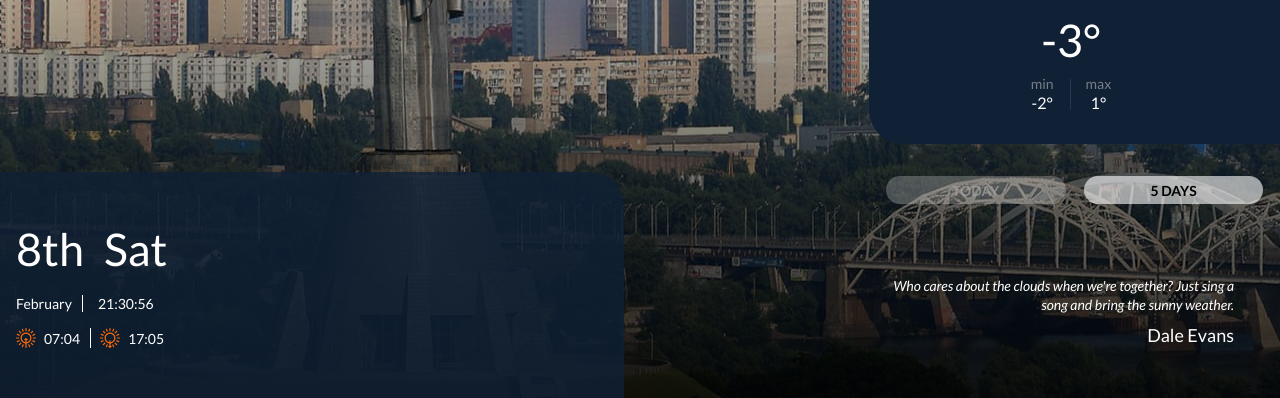
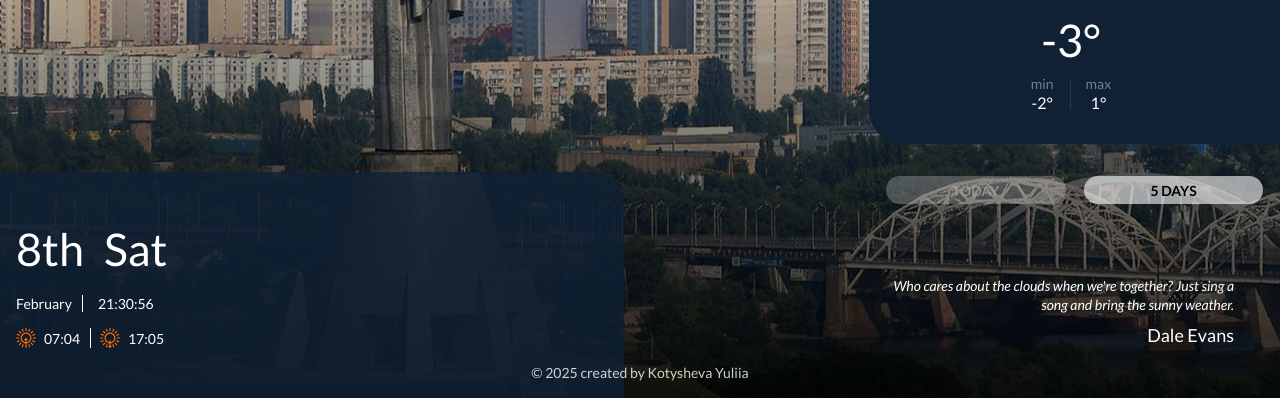
Before and after one commit to KotyshevaYulya/weather-app-vite, a website built with Vite: page index.html in a window 1280 px wide. Shown: the part 402-800 px from the top of the page. Built offline with nearby package versions, Linux system fonts and the light colour scheme; no server answers; a web font is replaced by a local one.

Commit message:
added meta

```diff
--- a/index.html
+++ b/index.html
@@ -5,6 +5,12 @@
     <meta charset="UTF-8">
     <meta http-equiv="X-UA-Compatible" content="IE=edge">
     <meta name="viewport" content="width=device-width, initial-scale=1.0">
+    <meta property="og:title" content="Weather App by Yuliia Kotsysheva">
+    <meta property="og:description"
+        content="Responsive weather app with real-time data, 5-day forecast and autocomplete search.">
+    <meta property="og:image" content="https://your-image-url.jpg"> <!-- опціонально -->
+    <meta property="og:url" content="https://weather-app-vite-99h68h7vu-yuliias-projects-f8290381.vercel.app">
+    <meta name="twitter:card" content="summary_large_image">
     <title>Document</title>
     <link rel="preconnect" href="https://fonts.googleapis.com">
     <link rel="preconnect" href="https://fonts.gstatic.com" crossorigin>
@@ -126,6 +132,9 @@
             </section>
         </div>
     </main>
+    <footer class="footer-signature">
+        <p>© 2025 created by Kotysheva Yuliia</p>
+    </footer>
 </body>
 
 </html>
--- a/src/css/style.css
+++ b/src/css/style.css
@@ -114,7 +114,10 @@ html {
 
 body {
     position: relative;
-    min-height: 100dvh;
+    min-height: 100vh;
+    display: flex;
+    flex-direction: column;
+    margin: 0;
     background-attachment: fixed;
     font-family: "Lato", "Montserrat", sans-serif;
     background-color: rgb(143, 162, 191);
@@ -487,7 +490,9 @@ blockquote {
 }
 
 /* !-----------------------------------main---------------------- */
-
+main {
+    flex: 1;
+}
 
 /* !------------------------weather-card---------------------- */
 
@@ -1245,6 +1250,15 @@ blockquote {
 
 /* ! */
 
+.footer-signature {
+    height: 50px;
+    color: #fff;
+    text-align: center;
+    line-height: 50px;
+    font-size: 14px;
+    opacity: 0.8;
+}
+
 body.preload .weather-card,
 body.preload .main-wrapper,
 body.preload .date-card-wrapper,
```
Also changed, not shown: five-days.html (+3 -2 lines).
